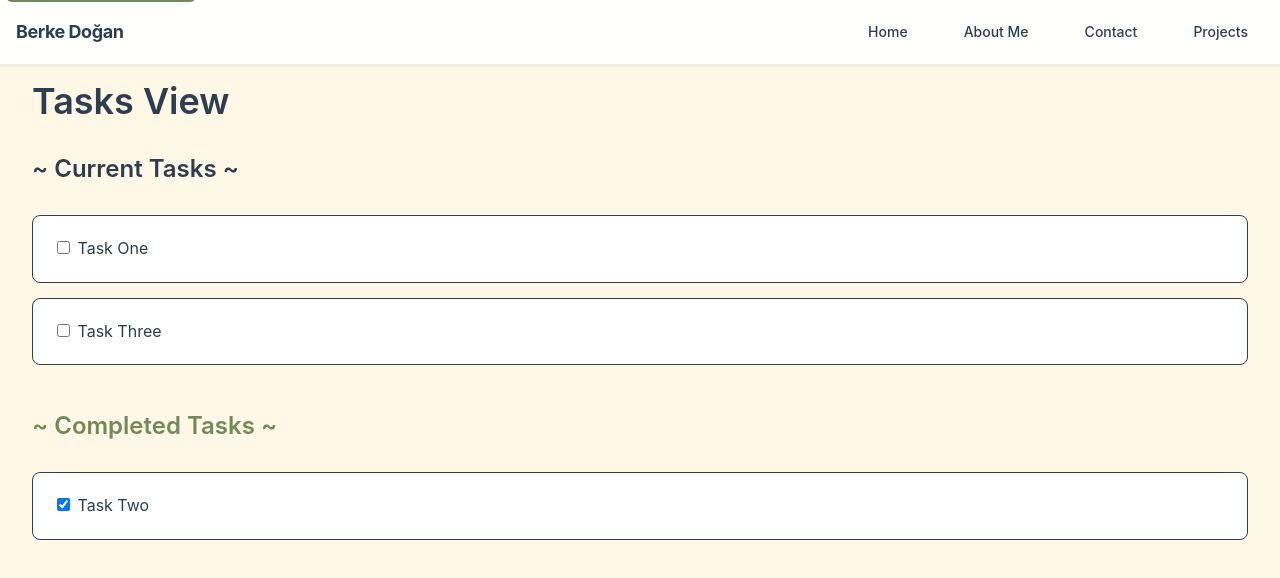
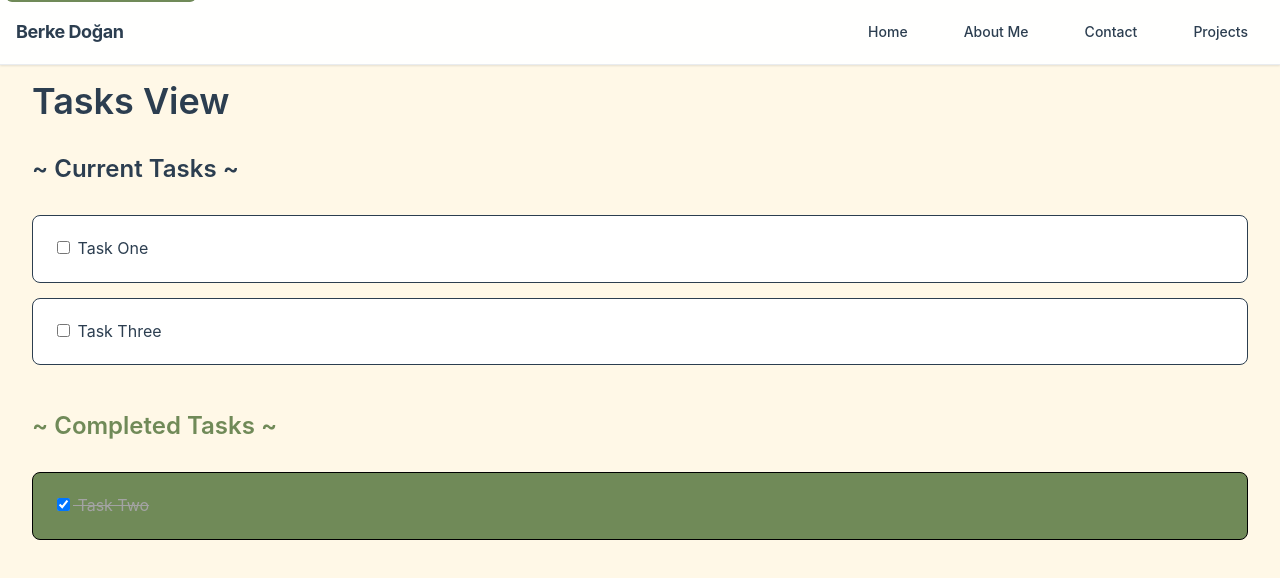
Before and after one commit to 1xKroMx/berkedogan.com.tr, a Vue app: page /tasks in a window 1280 px wide. Shown: the top 578 px of the page. Built offline with nearby package versions, Linux system fonts and the light colour scheme.

Commit message:
Build hatası düzeltildi.

```diff
--- a/src/views/TasksView.vue
+++ b/src/views/TasksView.vue
@@ -23,7 +23,7 @@ const completedTasks = computed(() => tasks.value.filter(t => t.completed))
             </div>
             <div class="completed-tasks">
                 <h3 style="color: var(--color-primary);">~ Completed Tasks ~</h3>
-                <label class="task" v-for="task in completedTasks" :key="task.id">
+                <label class="task-completed" v-for="task in completedTasks" :key="task.id">
                     <input type="checkbox" v-model="task.completed" />
                     {{ task.title }}
                 </label>
@@ -46,4 +46,13 @@ const completedTasks = computed(() => tasks.value.filter(t => t.completed))
      border-radius: 8px;
      border: 1px solid var(--color-text-primary);
  }
+    .task-completed {
+        position: relative;
+        background-color: var(--color-primary);
+        padding: 20px;
+        border-radius: 8px;
+        border: 1px solid black;
+        text-decoration: line-through;
+        color: var(--color-text-secondary);
+    }
 </style>
```
Also changed, not shown: vercel.json.
